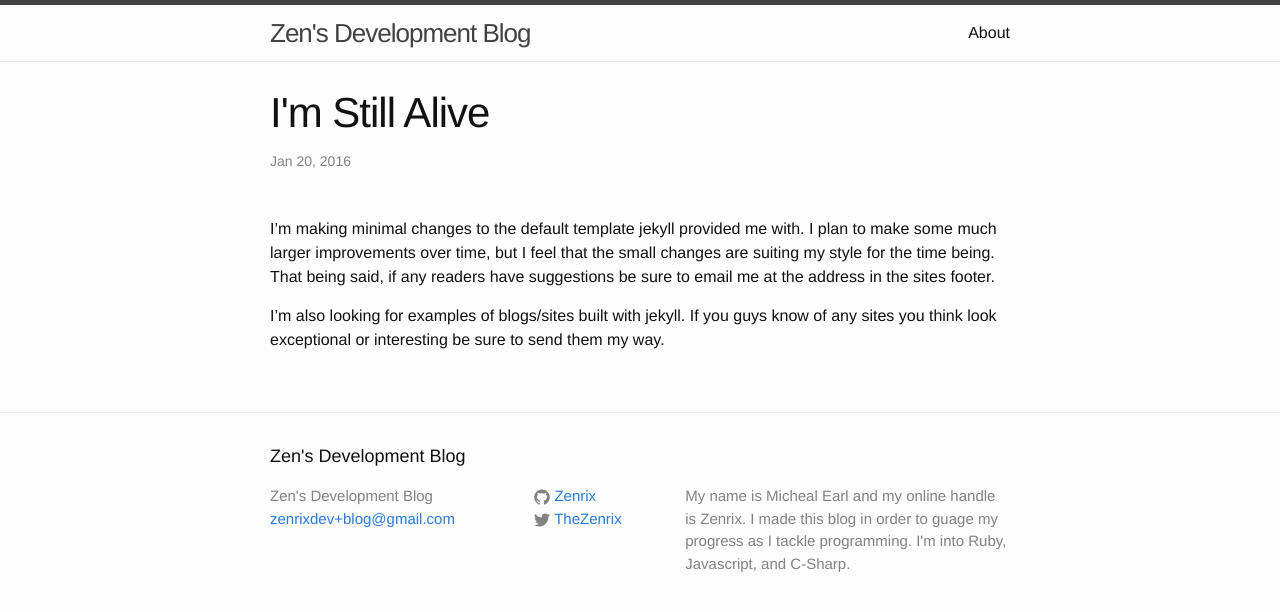
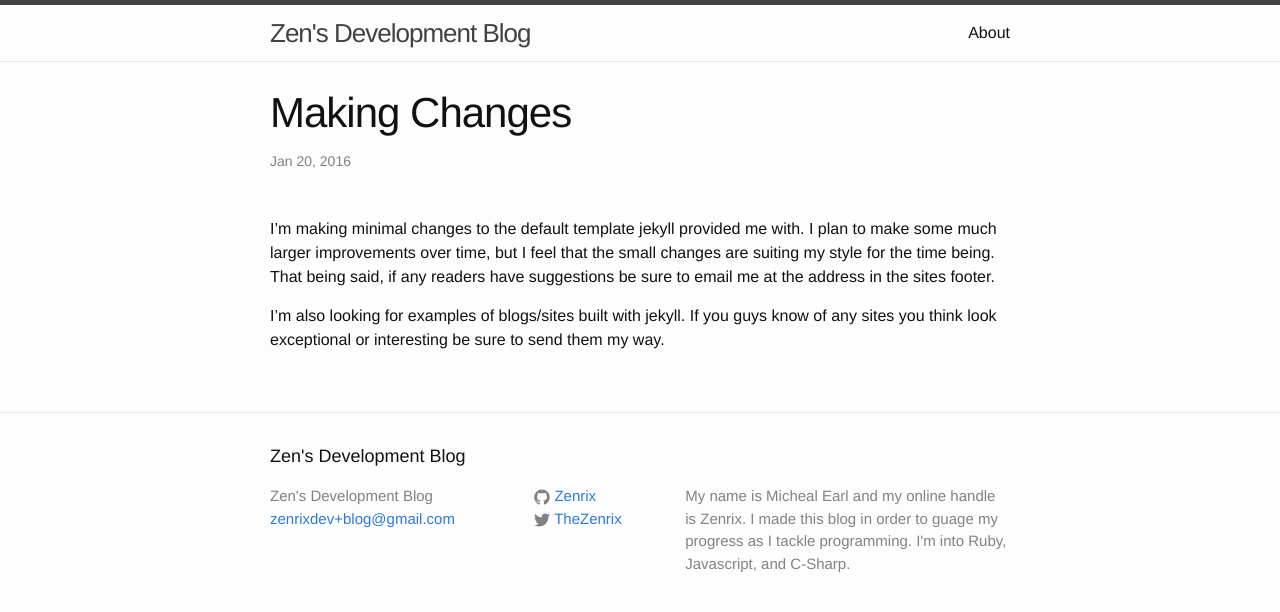
Before and after one commit to micheal-earl/mikes-program-blog, a Jekyll site: the page built from _posts/2016-01-20-making-changes.markdown, in a window 1280 px wide. Shown: the top 612 px of the page. Built offline with Jekyll 4.4.1, drawn with Linux system fonts in a browser that asks for light colours.

Commit message:
Properly titled latest post

```diff
--- a/_posts/2016-01-20-making-changes.markdown
+++ b/_posts/2016-01-20-making-changes.markdown
@@ -1,6 +1,6 @@
 ---
 layout: post
-title:  "I'm Still Alive"
+title:  "Making Changes"
 date:   2016-01-20 13:14:29 -0800
 categories: personal
 ---
```
